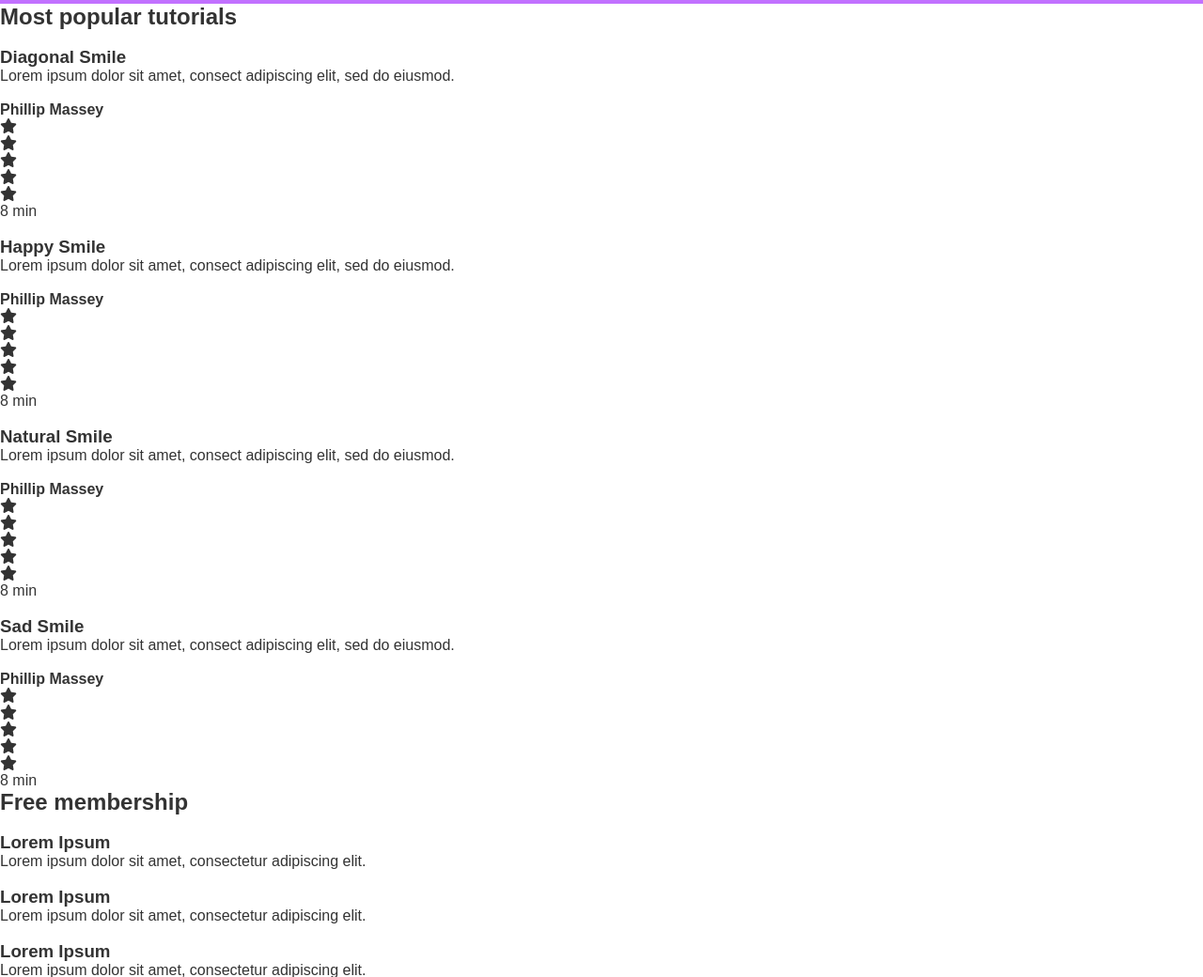
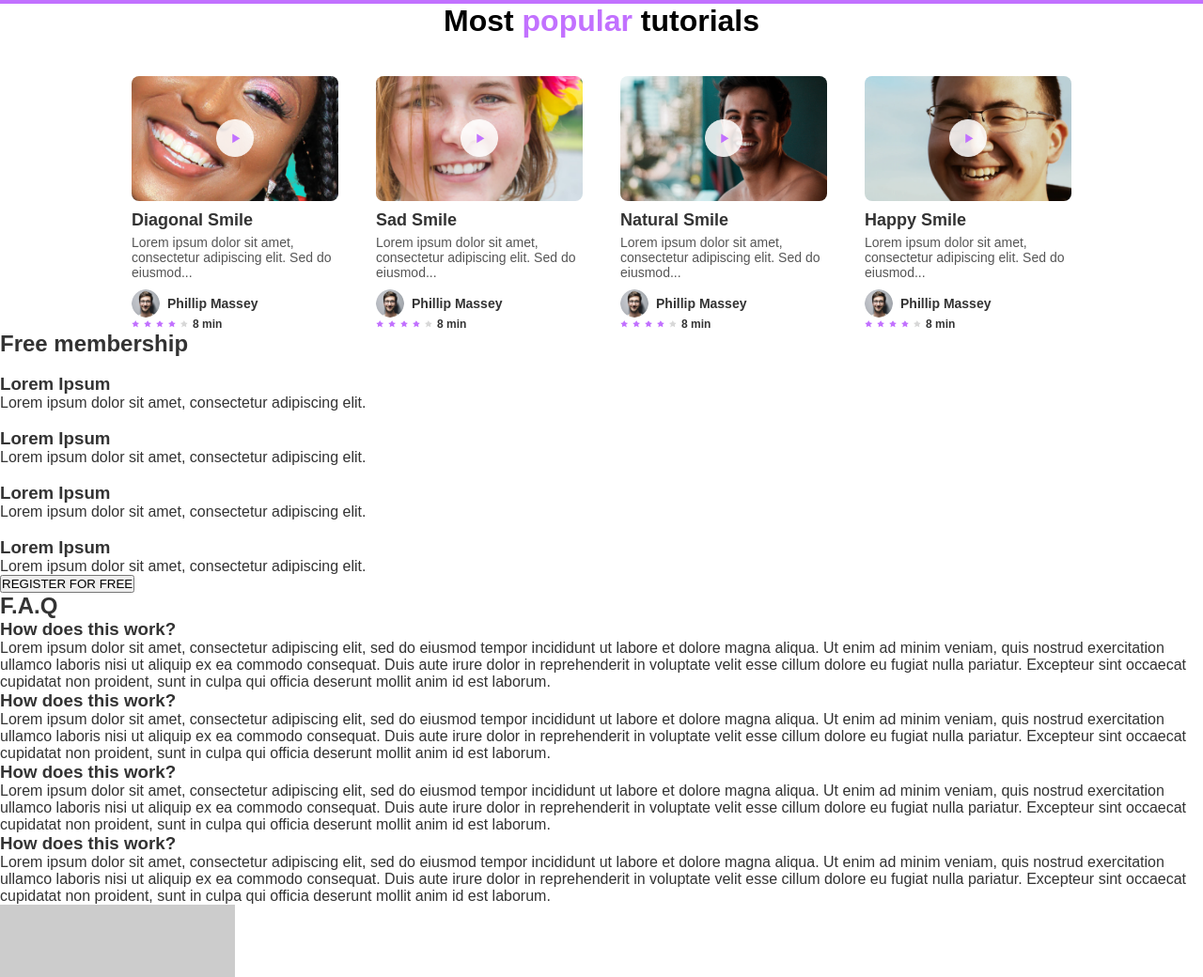
Before and after one commit to Naledi84/css_advanced, a plain HTML site: page index.html in a window 1280 px wide. Shown: the part 1076-2116 px from the top of the page at 94% size. Drawn offline with Linux system fonts and the light colour scheme; placeholder pictures from the web are drawn by us.

Commit message:
Styled 'popular' in heading with purple accent

```diff
--- a/index.html
+++ b/index.html
@@ -77,83 +77,112 @@
           </div>
         </div>
       </section>
-      <section>
-        <h2>Most popular tutorials</h2>
-        <div>
-          <img src="./images/Bitmap (1).png" alt="" />
+      <section class="videos">
+        <h2>Most <span class="purple">popular</span> tutorials</h2>
+        <div class="video-list">
+          <!-- video-card blocks -->
+        </div>
+
+        <div class="video-list">
+          <!-- Diagonal Smile -->
+          <div class="video-card">
+            <div class="thumbnail-container">
+              <img src="images/CSS Advanced/9.png" alt="Diagonal Smile" />
+              <img
+                class="play-button"
+                src="images/CSS Advanced/play.png"
+                alt="Play button"
+              />
+            </div>
             <h3>Diagonal Smile</h3>
             <p>
-            Lorem ipsum dolor sit amet, consect adipiscing elit, sed do eiusmod.
+              Lorem ipsum dolor sit amet, consectetur adipiscing elit. Sed do
+              eiusmod...
             </p>
-          <div>
-            <img src="./images/1 (3).png" alt="" />
+            <div class="author">
+              <img src="images/CSS Advanced/1.png" alt="Phillip Massey" />
               <h4>Phillip Massey</h4>
             </div>
-          <div>
-            <div><i class="fa-solid fa-star"></i></div>
-            <div><i class="fa-solid fa-star"></i></div>
-            <div><i class="fa-solid fa-star"></i></div>
-            <div><i class="fa-solid fa-star"></i></div>
-            <div><i class="fa-solid fa-star"></i></div>
+            <div class="rating">
+              <img src="images/CSS Advanced/rating.png" alt="star" />
+              <span>8 min</span>
             </div>
-          <p>8 min</p>
           </div>
-        <div>
-          <img src="./images/Bitmap (4).png" alt="" />
+
+          <!-- Sad Smile -->
+          <div class="video-card">
+            <div class="thumbnail-container">
+              <img src="images/CSS Advanced/7.png" alt="Sad Smile" />
+              <img
+                class="play-button"
+                src="images/CSS Advanced/play.png"
+                alt="Play button"
+              />
+            </div>
+            <h3>Sad Smile</h3>
+            <p>
+              Lorem ipsum dolor sit amet, consectetur adipiscing elit. Sed do
+              eiusmod...
+            </p>
+            <div class="author">
+              <img src="images/CSS Advanced/1.png" alt="Phillip Massey" />
+              <h4>Phillip Massey</h4>
+            </div>
+            <div class="rating">
+              <img src="images/CSS Advanced/rating.png" alt="star" />
+              <span>8 min</span>
+            </div>
+          </div>
+
+          <!-- Natural Smile -->
+          <div class="video-card">
+            <div class="thumbnail-container">
+              <img src="images/CSS Advanced/8.png" alt="Natural Smile" />
+              <img
+                class="play-button"
+                src="images/CSS Advanced/play.png"
+                alt="Play button"
+              />
+            </div>
+            <h3>Natural Smile</h3>
+            <p>
+              Lorem ipsum dolor sit amet, consectetur adipiscing elit. Sed do
+              eiusmod...
+            </p>
+            <div class="author">
+              <img src="images/CSS Advanced/1.png" alt="Phillip Massey" />
+              <h4>Phillip Massey</h4>
+            </div>
+            <div class="rating">
+              <img src="images/CSS Advanced/rating.png" alt="star" />
+              <span>8 min</span>
+            </div>
+          </div>
+
+          <!-- Happy Smile -->
+          <div class="video-card">
+            <div class="thumbnail-container">
+              <img src="images/CSS Advanced/6.png" alt="Happy Smile" />
+              <img
+                class="play-button"
+                src="images/CSS Advanced/play.png"
+                alt="Play button"
+              />
+            </div>
             <h3>Happy Smile</h3>
             <p>
-            Lorem ipsum dolor sit amet, consect adipiscing elit, sed do eiusmod.
+              Lorem ipsum dolor sit amet, consectetur adipiscing elit. Sed do
+              eiusmod...
             </p>
-          <div>
-            <img src="./images/1 (3).png" alt="" />
+            <div class="author">
+              <img src="images/CSS Advanced/1.png" alt="Phillip Massey" />
               <h4>Phillip Massey</h4>
             </div>
-          <div>
-            <div><i class="fa-solid fa-star"></i></div>
-            <div><i class="fa-solid fa-star"></i></div>
-            <div><i class="fa-solid fa-star"></i></div>
-            <div><i class="fa-solid fa-star"></i></div>
-            <div><i class="fa-solid fa-star"></i></div>
+            <div class="rating">
+              <img src="images/CSS Advanced/rating.png" alt="star" />
+              <span>8 min</span>
             </div>
-          <p>8 min</p>
           </div>
-        <div>
-          <img src="./images/Bitmap (3).png" alt="" />
-          <h3>Natural Smile</h3>
-          <p>
-            Lorem ipsum dolor sit amet, consect adipiscing elit, sed do eiusmod.
-          </p>
-          <div>
-            <img src="./images/1 (3).png" alt="" />
-            <h4>Phillip Massey</h4>
-          </div>
-          <div>
-            <div><i class="fa-solid fa-star"></i></div>
-            <div><i class="fa-solid fa-star"></i></div>
-            <div><i class="fa-solid fa-star"></i></div>
-            <div><i class="fa-solid fa-star"></i></div>
-            <div><i class="fa-solid fa-star"></i></div>
-          </div>
-          <p>8 min</p>
-        </div>
-        <div>
-          <img src="./images/Bitmap (2).png" alt="" />
-          <h3>Sad Smile</h3>
-          <p>
-            Lorem ipsum dolor sit amet, consect adipiscing elit, sed do eiusmod.
-          </p>
-          <div>
-            <img src="./images/1 (3).png" alt="" />
-            <h4>Phillip Massey</h4>
-          </div>
-          <div>
-            <div><i class="fa-solid fa-star"></i></div>
-            <div><i class="fa-solid fa-star"></i></div>
-            <div><i class="fa-solid fa-star"></i></div>
-            <div><i class="fa-solid fa-star"></i></div>
-            <div><i class="fa-solid fa-star"></i></div>
-          </div>
-          <p>8 min</p>
         </div>
       </section>
       <section>
--- a/styles.css
+++ b/styles.css
@@ -198,3 +198,111 @@ nav ul li a {
   font-size: 14px;
   color: #eee;
 }
+
+.thumbnail-container .play-button {
+  position: absolute;
+  top: 50%;
+  left: 50%;
+  transform: translate(-50%, -50%);
+  width: 40px;
+  height: 40px;
+  pointer-events: none;
+}
+
+.videos h2 {
+  text-align: center;
+  font-size: 32px;
+  margin-bottom: 40px;
+  color: black;
+}
+
+.purple {
+  color: #c271ff;
+  font-weight: 600;
+}
+
+.video-card {
+  width: 220px;
+  flex-shrink: 0;
+}
+.video-list {
+  display: flex;
+  flex-wrap: wrap;
+  justify-content: center;
+  gap: 40px; /* space between cards */
+  max-width: 1000px;
+  margin: 0 auto;
+}
+
+.thumbnail-container {
+  position: relative;
+  width: 100%;
+}
+
+.thumbnail-container img {
+  width: 100%;
+  border-radius: 8px;
+  display: block;
+}
+
+.play-button {
+  position: absolute;
+  top: 50%;
+  left: 50%;
+  transform: translate(-50%, -50%);
+  width: 40px;
+  height: 40px;
+  pointer-events: none;
+}
+
+.video-card h3 {
+  font-size: 18px;
+  margin: 10px 0 5px;
+}
+
+.video-card p {
+  font-size: 14px;
+  margin-bottom: 10px;
+  color: #555;
+}
+
+.author-rating {
+  display: flex;
+  justify-content: space-between;
+  align-items: center;
+}
+
+.author {
+  display: flex;
+  align-items: center;
+  gap: 8px;
+}
+
+.author img {
+  width: 30px;
+  height: 30px;
+  border-radius: 50%;
+  object-fit: cover;
+}
+
+.author h4 {
+  font-size: 14px;
+  font-weight: 600;
+  margin: 0;
+}
+
+.rating {
+  display: flex;
+  align-items: center;
+  gap: 5px;
+}
+
+.rating img {
+  width: 60px; /* adjust based on your rating image */
+  height: auto;
+}
+
+.rating span {
+  font-size: 12px;
+  font-weight: 600;
+}
```
Lines whose indentation alone changed are shown as unchanged.
